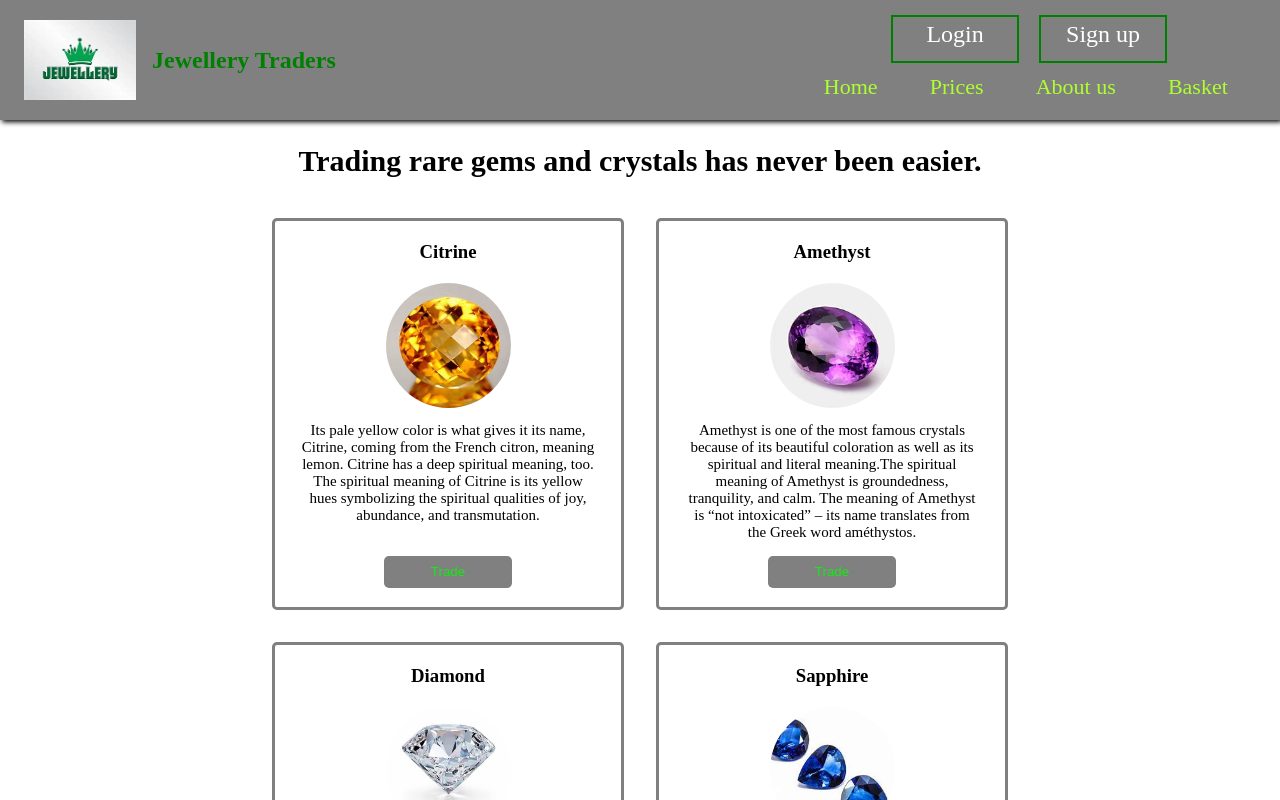
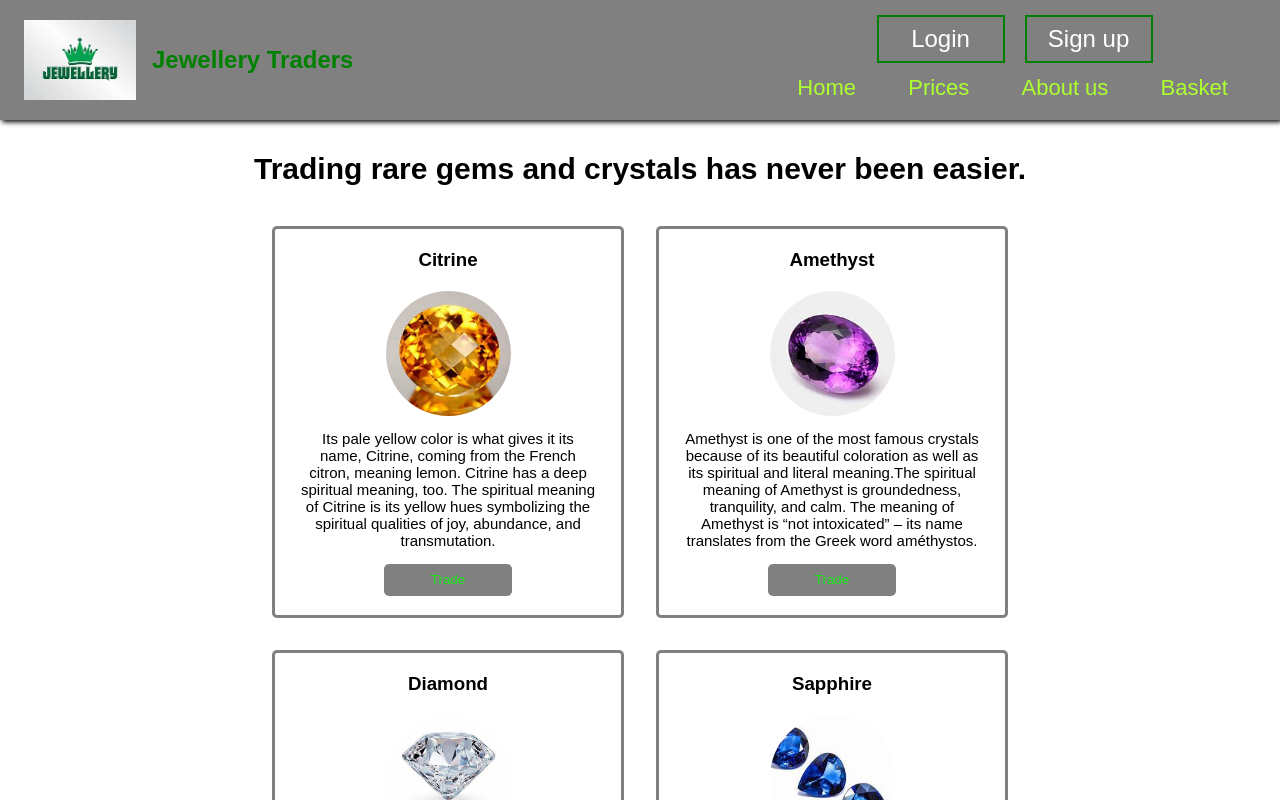
Before and after one commit to ArdonitSaliji/jewerelly-store, a React (Create React App) app: page / in a window 1280 px wide. Shown: the top 800 px of the page. Built offline with nearby package versions, Linux system fonts and the light colour scheme.

Commit message:
more css friendlu

```diff
--- a/src/App.js
+++ b/src/App.js
@@ -10,7 +10,7 @@
   const [signup, setSignup] = React.useState(false)
 
   return (
-    <div className='cont'>
+    <div className='container'>
       <Navbar setLogin={setLogin} setSignup={setSignup} />
       <Main />
       <Login login={login} setLogin={setLogin} />
--- a/src/components/Main/Main.css
+++ b/src/components/Main/Main.css
@@ -16,7 +16,7 @@
 .main-title {
   font-size: 30px;
   text-align: center;
-  margin-top: 0.8em;
+  margin-top: 2rem;
 }
 .rock {
   border-radius: 5px;
--- a/src/components/Navbar/Navbar.css
+++ b/src/components/Navbar/Navbar.css
@@ -4,6 +4,9 @@
   list-style-type: none;
   box-sizing: border-box;
   text-decoration: none;
+}
+#root {
+  font-family: 'Oswald', sans-serif;
 }
 .navbar {
   height: 7.5rem;
@@ -43,9 +46,9 @@
   display: flex;
   height: 3rem;
   width: 8rem;
-  padding-top: 4px;
   text-align: center;
   justify-content: center;
+  align-items: center;
   margin: 15px 10px 0 10px;
   border: 2px solid green;
 }
--- a/src/components/Signup/Signup.css
+++ b/src/components/Signup/Signup.css
@@ -70,8 +70,7 @@
   border-radius: 10px;
   width: 80%;
 }
-/* .signup-btn:active {
-  } */
+
 .signup span {
   margin-top: 1rem;
   width: 100%;
@@ -98,6 +97,7 @@
 }
 .signup-acc {
   font-size: 18px;
+  margin-top: 0.5rem;
   margin-right: 1.5rem;
   height: 3rem;
   display: flex;
```
Also changed, not shown: public/index.html (+2 -26 lines).
